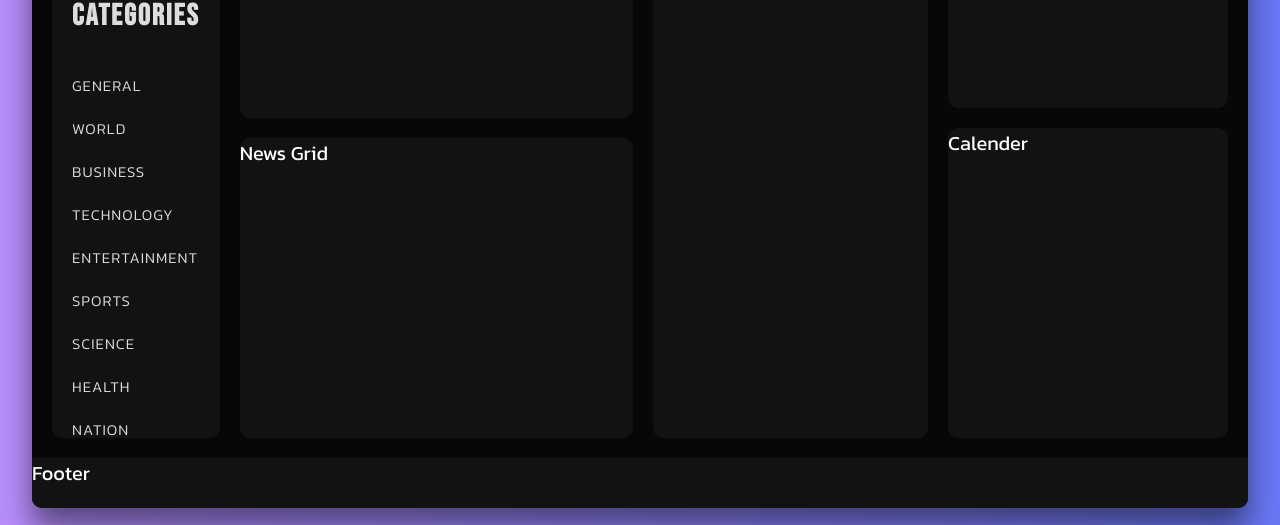
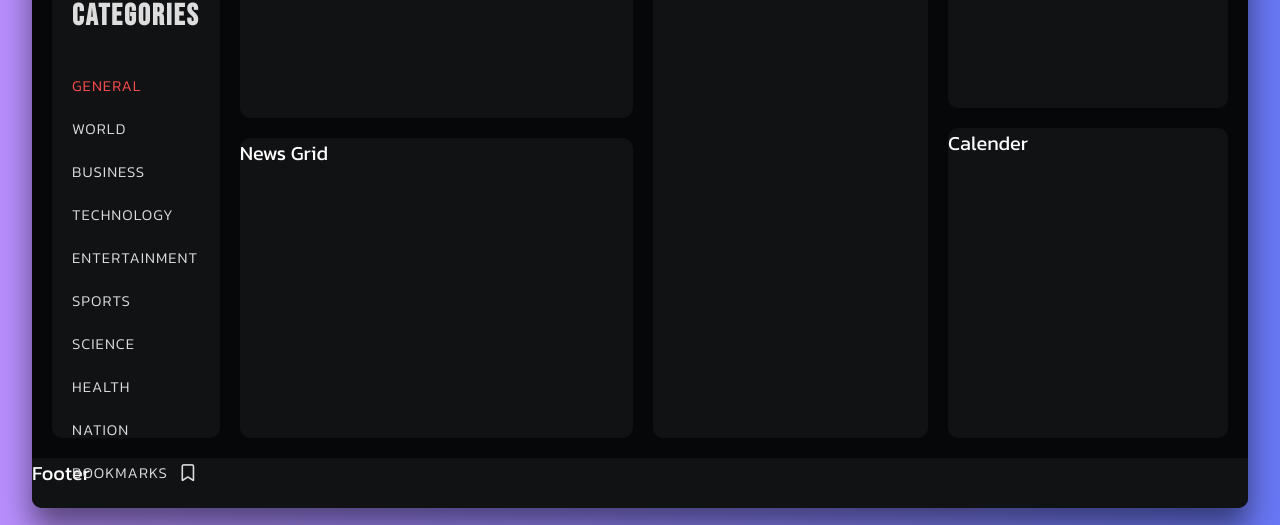
Before and after one commit to UtkarshRaghuvansh1/news-and-blogs-react, a React (Vite) app: page / in a window 1280 px wide. In both pictures the pointer is over the link "GENERAL". Shown: the part 272-797 px from the top of the page. Built offline with nearby package versions, Linux system fonts and the light colour scheme.

Commit message:
Styling category seection

```diff
--- a/src/components/News.css
+++ b/src/components/News.css
@@ -137,7 +137,13 @@
   letter-spacing: 0.1rem;
   display: flex;
   align-items: center;
+  position: relative;
 }
+/* Hover effect */
+.nav-link:hover {
+  color: #ff4d4d; /* lighter red on hover */
+}
+
 .nav-link i {
   font-size: 1.7rem;
   margin-left: 1rem;
```
